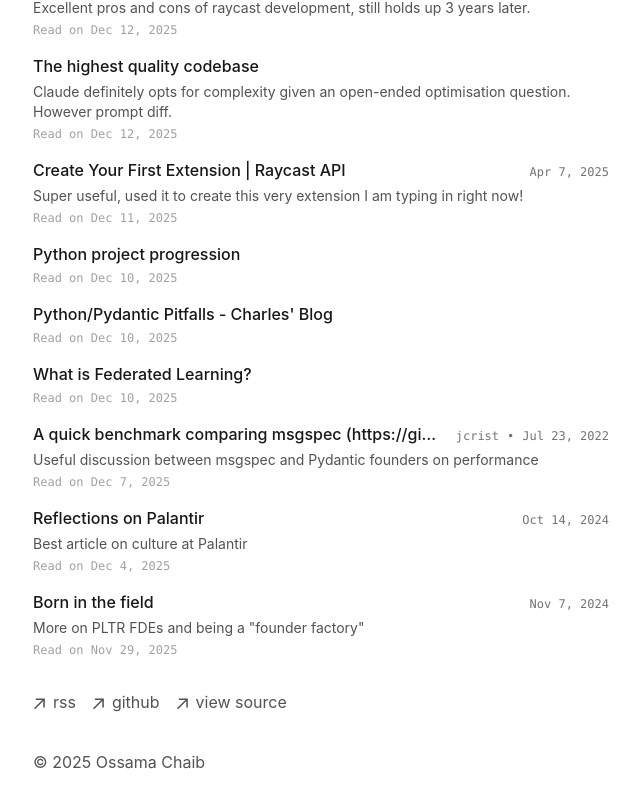
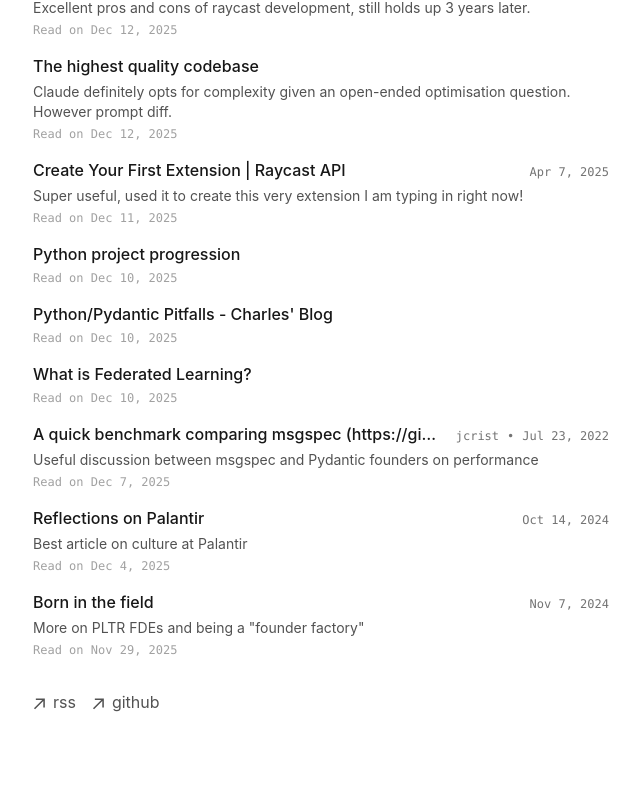
Before and after one commit to ossa-ma/ossa-ma.github.io, a Next.js app: page /reading in a window 1280 px wide. Shown: the part 1758-2566 px from the top of the page, without its empty margins (319-959 px from the left). After the commit the page ends 2540 px from the top, so only its background shows below. Built offline with nearby package versions, Linux system fonts and the light colour scheme.

Commit message:
Damn I forgot an image

```diff
--- a/app/components/footer.tsx
+++ b/app/components/footer.tsx
@@ -41,21 +41,7 @@ export default function Footer() {
             <p className="ml-2 h-7">github</p>
           </a>
         </li>
-        <li>
-          <a
-            className="flex items-center transition-all hover:text-neutral-800 dark:hover:text-neutral-100"
-            rel="noopener noreferrer"
-            target="_blank"
-            href="https://github.com/ossa-ma/blog"
-          >
-            <ArrowIcon />
-            <p className="ml-2 h-7">view source</p>
-          </a>
-        </li>
       </ul>
-      <p className="mt-8 text-neutral-600 dark:text-neutral-300">
-        © {new Date().getFullYear()} Ossama Chaib
-      </p>
     </footer>
   )
 }
--- a/app/layout.tsx
+++ b/app/layout.tsx
@@ -74,6 +74,17 @@ export default function RootLayout({
           src="https://cloud.umami.is/script.js"
           data-website-id="34bb1a7b-b0fb-4194-8632-2fa4b14f33e9"
         />
+        <script
+          type="application/ld+json"
+          dangerouslySetInnerHTML={{
+            __html: JSON.stringify({
+              '@context': 'https://schema.org',
+              '@type': 'WebSite',
+              name: "Ossama Chaib",
+              url: baseUrl,
+            }),
+          }}
+        />
       </head>
       <body className="antialiased max-w-xl mx-4 mt-8 lg:mx-auto">
         <main className="flex-auto min-w-0 mt-6 flex flex-col px-2 md:px-0">
--- a/app/rss/route.ts
+++ b/app/rss/route.ts
@@ -19,8 +19,8 @@ export async function GET() {
           <link>${baseUrl}/blog/${post.slug}</link>
           <description>${post.summary || ''}</description>
           <pubDate>${new Date(
-            post.publishedAt
-          ).toUTCString()}</pubDate>
+          post.publishedAt
+        ).toUTCString()}</pubDate>
         </item>`
     )
     .join('\n')
```
Also changed, not shown: public/images/sota_tps_chart.png (added).
